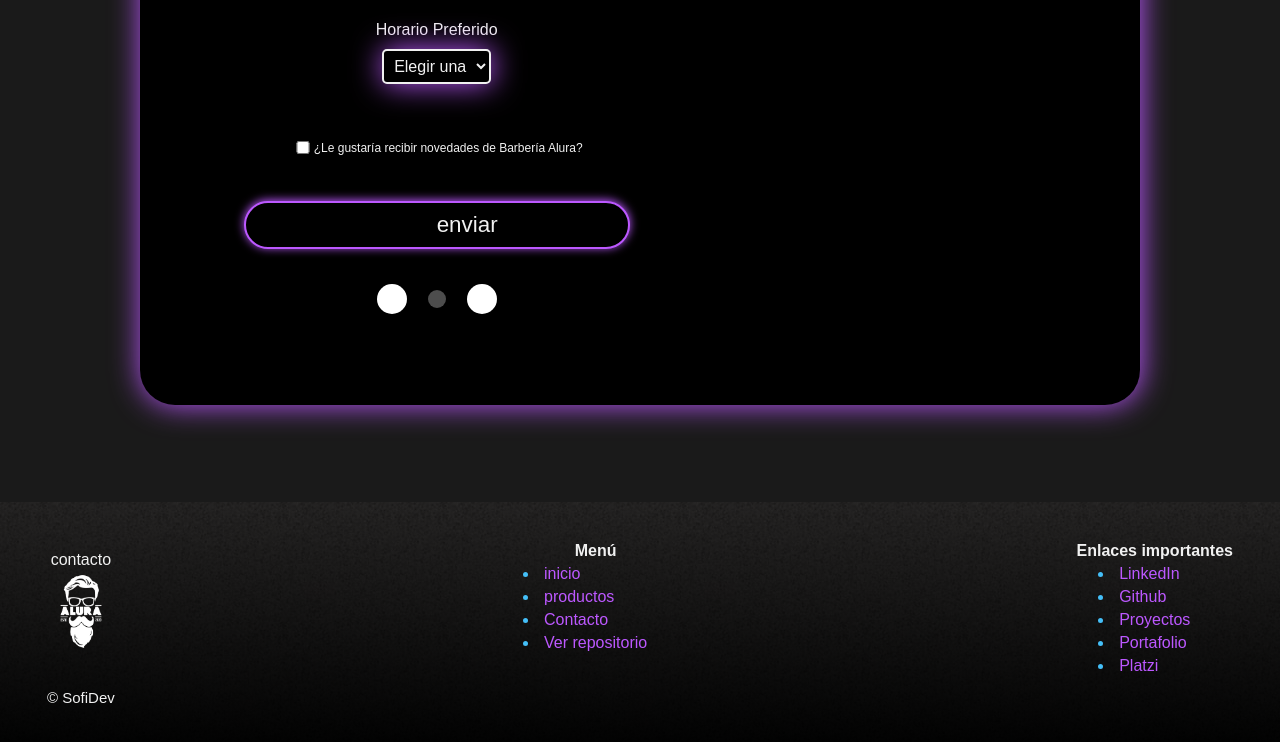
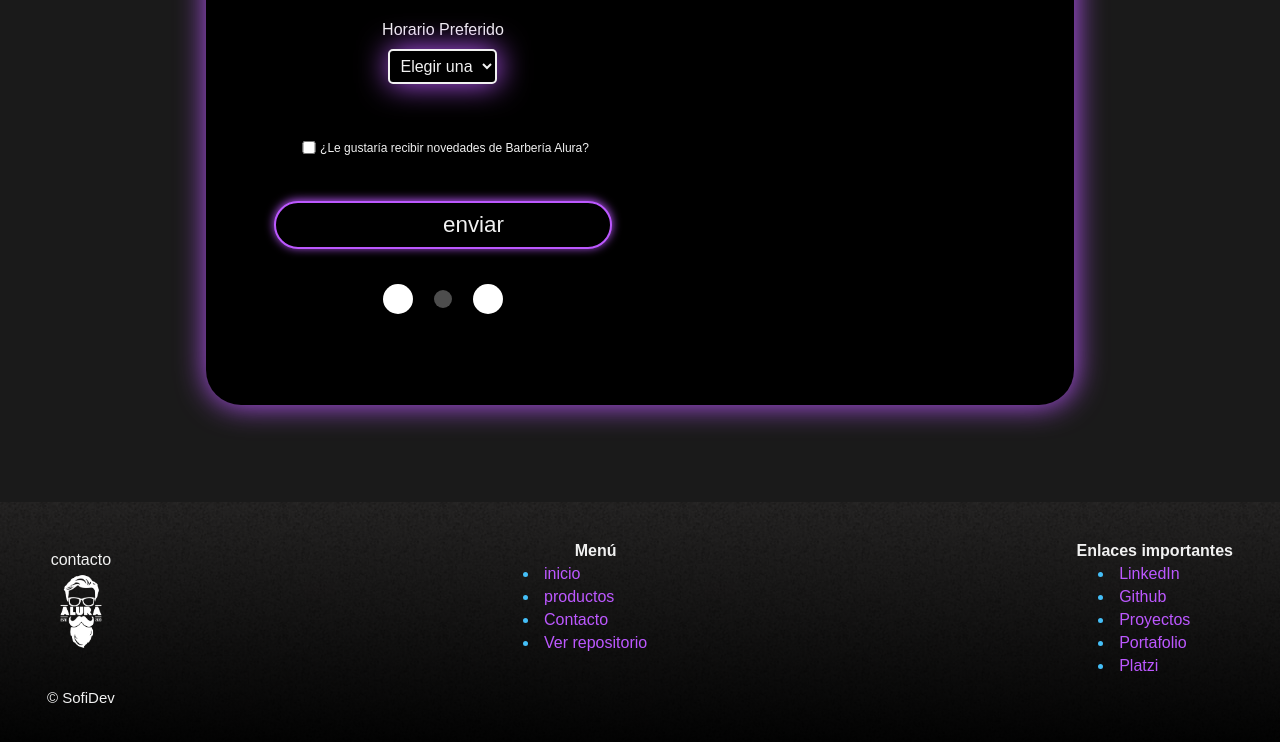
Before and after one commit to SofiDevO/barberia-alura, a plain HTML site: page contacto.html in a window 1280 px wide. Shown: the part 796-1538 px from the top of the page. Drawn offline with nearby package versions, Linux system fonts and the light colour scheme.

Commit message:
Changes to be committed: 	modified:   CSS/contacto.css

```diff
--- a/CSS/contacto.css
+++ b/CSS/contacto.css
@@ -191,7 +191,8 @@ label{
     .caja{
         background-color: var(--main-color);
         padding: 36px 0px;
-        width: 1000px;    }
+        width: 868px;
+    }
 
 
     .contacto{
@@ -242,7 +243,8 @@ input{
         display: flex;
         flex-direction: column;
         align-items: center;
-        width: 480px;
+        width: 386px;
+        padding: 0px;
     }
 
     .contacto-opcion{
@@ -278,9 +280,7 @@ input{
     }
 
     .submit input{
-    font-size: 1.4em;
-    padding: 9px 191px;
-    align-items: center;
-    justify-content: center;
+        font-size: 1.4em;
+        padding: 9px 167px;
     }
 }
```
